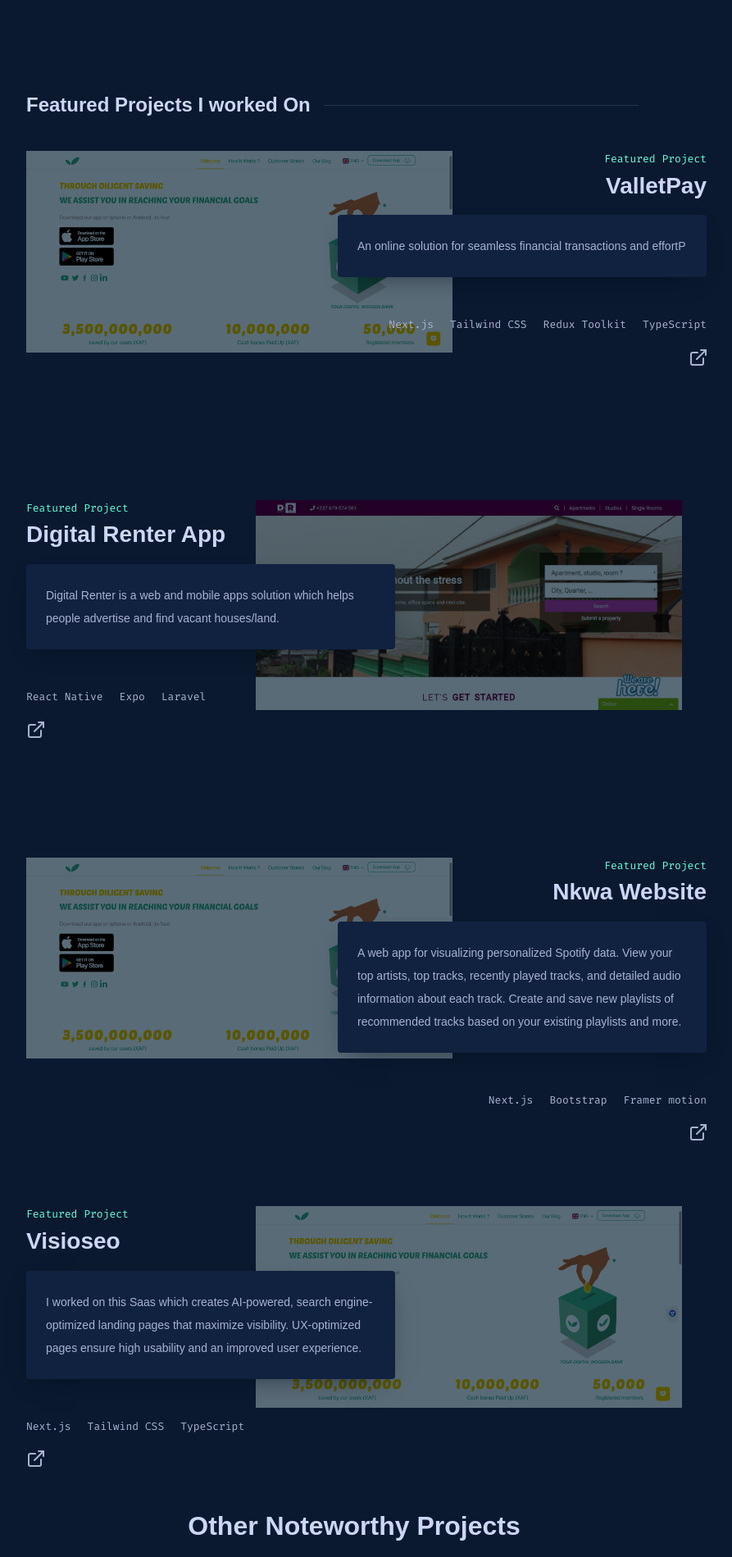
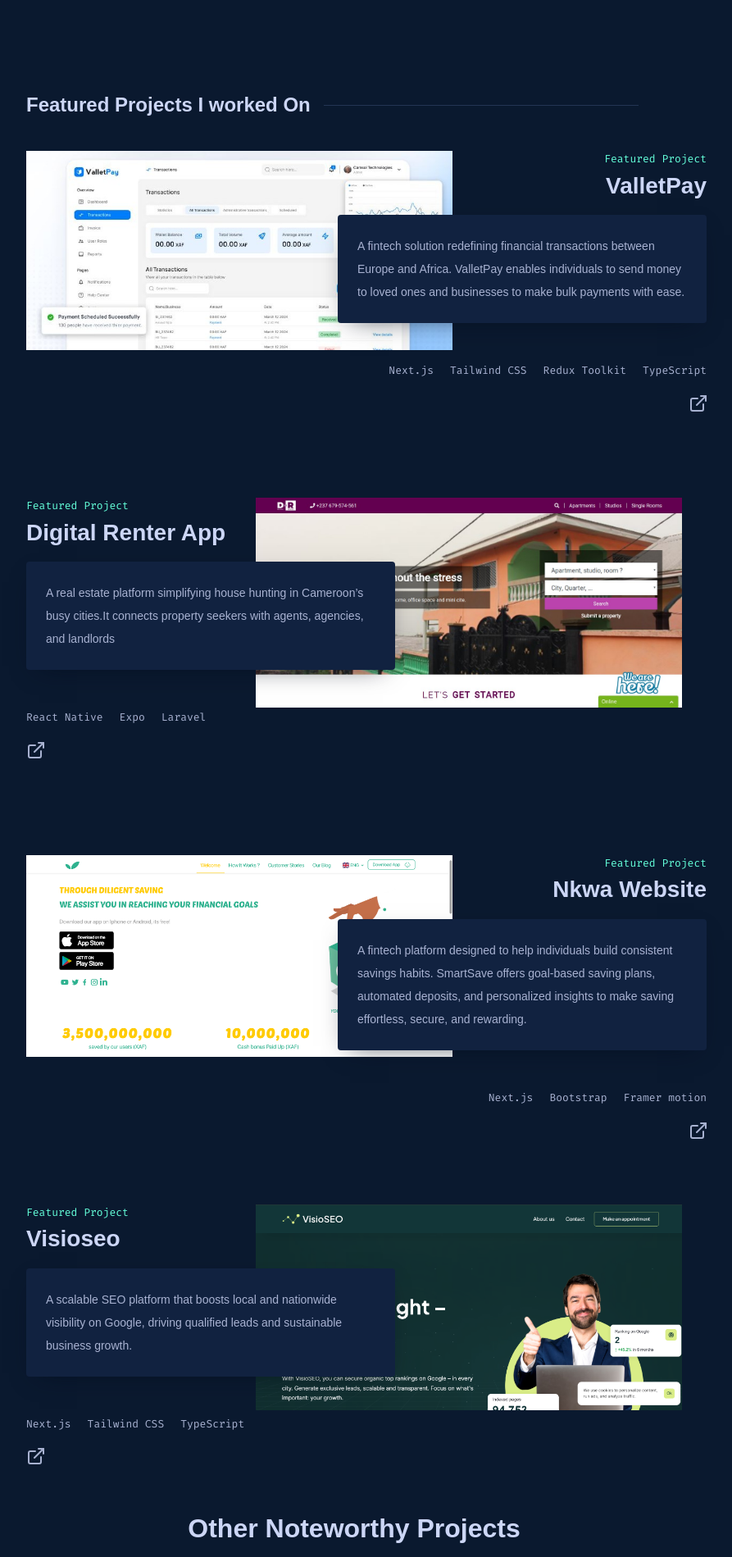
Before and after one commit to Fomonyuytar-Joseph/portfolio-website, a Next.js app: page / in a window 1280 px wide. Shown: the part 1952-3851 px from the top of the page at 82% size, without its empty margins (208-1101 px from the left). Built offline with nearby package versions, Linux system fonts and the light colour scheme.

Commit message:
chore: add featured projects link

```diff
--- a/src/components/molecules/DetailedProjectCard/leftOrientationProjectCard.molecule.tsx
+++ b/src/components/molecules/DetailedProjectCard/leftOrientationProjectCard.molecule.tsx
@@ -43,7 +43,7 @@
           />
 
           {/* Green Overlay */}
-          <div className="absolute inset-0 bg-[#132d3e]/70 mix-blend-multiply transition-opacity duration-300 opacity-100 group-hover:opacity-0 "></div>
+          <div className="absolute inset-0"></div>
         </div>
       </div>
     </div>
--- a/src/components/molecules/DetailedProjectCard/rightOrientationProjectCard.molecule.tsx
+++ b/src/components/molecules/DetailedProjectCard/rightOrientationProjectCard.molecule.tsx
@@ -32,9 +32,10 @@
             objectFit="cover"
             className="transition duration-300 "
           />
-
           {/* Green Overlay */}
-          <div className="absolute inset-0 bg-[#132d3e]/70 mix-blend-multiply transition-opacity duration-300 opacity-100 group-hover:opacity-0 "></div>
+          <div className="absolute inset-0 "></div>
+          {/* bg-[#132d3e]/70 mix-blend-multiply transition-opacity duration-300
+          opacity-100 group-hover:opacity-0 */}
         </div>
       </div>
       <div className="absolute top-0 right-[-120px] lg:right-[-30px] 2xl:right-[-150px]">
--- a/src/components/molecules/archiveCard/archiveCard.molceule.tsx
+++ b/src/components/molecules/archiveCard/archiveCard.molceule.tsx
@@ -31,12 +31,22 @@
 
           <div className="flex items-start gap-4 text-tertiary-light-slate ">
             {github && (
-              <Link href={github} className="hover:text-secondary-green">
+              <Link
+                href={github}
+                className="hover:text-secondary-green"
+                target="_blank"
+                rel="noopener noreferrer"
+              >
                 <IconRepository.GithubOutlineIcon />
               </Link>
             )}
             {externalLink && (
-              <Link href={externalLink} className="hover:text-secondary-green">
+              <Link
+                href={externalLink}
+                className="hover:text-secondary-green"
+                target="_blank"
+                rel="noopener noreferrer"
+              >
                 <IconRepository.ExternalLinkIcon />
               </Link>
             )}
--- a/src/components/molecules/projectInfo/projectInfo.molecule.tsx
+++ b/src/components/molecules/projectInfo/projectInfo.molecule.tsx
@@ -65,12 +65,22 @@
           className={`flex items-${orientation} gap-4 text-tertiary-light-slate mt-2`}
         >
           {github && (
-            <Link href={github} className="hover:text-secondary-green">
+            <Link
+              href={github}
+              className="hover:text-secondary-green"
+              target="_blank"
+              rel="noopener noreferrer"
+            >
               <IconRepository.GithubOutlineIcon />
             </Link>
           )}
           {externalLink && (
-            <Link href={externalLink} className="hover:text-secondary-green">
+            <Link
+              href={externalLink}
+              className="hover:text-secondary-green"
+              target="_blank"
+              rel="noopener noreferrer"
+            >
               <IconRepository.ExternalLinkIcon />
             </Link>
           )}
--- a/src/components/molecules/socialHandles/socialHandles.molecule.tsx
+++ b/src/components/molecules/socialHandles/socialHandles.molecule.tsx
@@ -8,18 +8,24 @@
       <Link
         href="https://www.linkedin.com/in/fomonyuytar-joseph"
         className="hover:text-secondary-green"
+        target="_blank"
+        rel="noopener noreferrer"
       >
         <IconRepository.LinkedInIcon />
       </Link>
       <Link
         href="https://twitter.com/FJoseph_dev"
-        className="hover:text-secondary-green "
+        className="hover:text-secondary-green"
+        target="_blank"
+        rel="noopener noreferrer"
       >
         <IconRepository.TwitterIcon />
       </Link>
       <Link
         href="/https://github.com/Fomonyuytar-Joseph"
         className="hover:text-secondary-green"
+        target="_blank"
+        rel="noopener noreferrer"
       >
         <IconRepository.GithubIcon />
       </Link>
--- a/src/components/organisms/projectsWorkedOn/projectsWorkedOn.organism.tsx
+++ b/src/components/organisms/projectsWorkedOn/projectsWorkedOn.organism.tsx
@@ -21,42 +21,46 @@
 
       <div className="w-full hidden lg:flex flex-col gap-[180px] ">
         <RightOrientationProjectCard
-          image={images.nkwaImage}
+          image={images.valletPayImage}
           title={"ValletPay"}
           description={
-            "An online solution for seamless financial transactions and effortP"
+            "A fintech solution redefining financial transactions between Europe and Africa. ValletPay enables individuals to send money to loved ones and businesses to make bulk payments with ease."
           }
           tools={["Next.js", "Tailwind CSS", "Redux Toolkit", "TypeScript"]}
           // github={project.github}
-          externalLink={project.externalLink}
+          externalLink={"https://www.linkedin.com/company/valletpay/"}
         />
         <LeftOrientationProjectCard
           image={images.digitalRenter}
           title={"Digital Renter App"}
           description={
-            "Digital Renter is a web and mobile apps solution which helps people advertise and find vacant houses/land."
+            "A real estate platform simplifying house hunting in Cameroon’s busy cities.It connects property seekers with agents, agencies, and landlords"
           }
           tools={["React Native", "Expo", "Laravel"]}
           // github={project.github}
-          externalLink={project.externalLink}
+          externalLink={
+            "https://play.google.com/store/apps/details?id=com.digitalrenter&hl=en"
+          }
         />
         <RightOrientationProjectCard
           image={images.nkwaImage}
           title={"Nkwa Website"}
-          description={project.description}
+          description={
+            "A fintech platform designed to help individuals build consistent savings habits. SmartSave offers goal-based saving plans, automated deposits, and personalized insights to make saving effortless, secure, and rewarding."
+          }
           tools={project.tools}
           // github={project.github}
-          externalLink={project.externalLink}
+          externalLink={"https://mynkwa.com/en"}
         />
         <LeftOrientationProjectCard
-          image={images.nkwaImage}
+          image={images.visioseoImage}
           title={"Visioseo"}
           description={
-            "I worked on this Saas which creates AI-powered, search engine-optimized landing pages that maximize visibility. UX-optimized pages ensure high usability and an improved user experience."
+            "A scalable SEO platform that boosts local and nationwide visibility on Google, driving qualified leads and sustainable business growth."
           }
           tools={["Next.js", "Tailwind CSS", "TypeScript"]}
           // github={project.github}
-          externalLink={project.externalLink}
+          externalLink={"https://www.visioseo.io/"}
         />
       </div>
       <div className="flex flex-col gap-5 lg:hidden ">
```
Also changed, not shown: src/lib/assets/images.tsx (+6 -3 lines), public/valletpay_image.jpg (added), public/visioseo_image.png (added).
